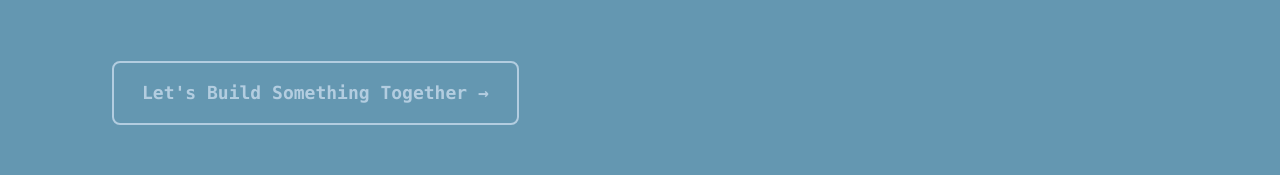
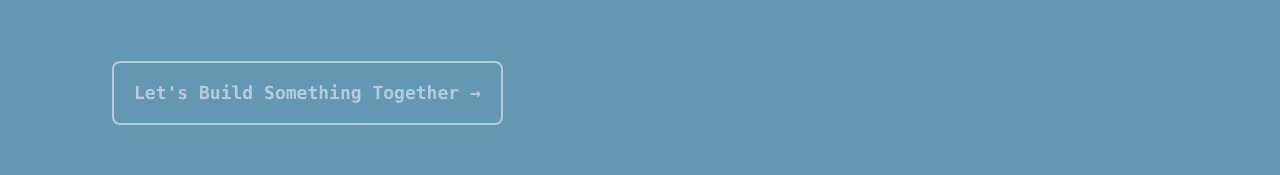
Before and after one commit to tuladharamar/Portfolio, a React (Vite) app in the folder Frontend/: page /about in a window 1280 px wide. Shown: the part 1477-1652 px from the top of the page. Built offline with nearby package versions, Linux system fonts and the light colour scheme; a web font is replaced by a local one.

Commit message:
changing in padding

```diff
--- a/Frontend/src/Components/Body/About.tsx
+++ b/Frontend/src/Components/Body/About.tsx
@@ -85,7 +85,7 @@ const About = () => {
               transition={{ delay: 0.9, duration: 0.6 }}
               className="pt-4">
 
-              <Link to="/contact" className="inline-flex items-center px-7 py-4 rounded-lg border-2 border-accent text-accent font-mono font-bold text-lg hover:bg-accent/10 hover:shadow-lg hover:shadow-accent/20 transition-all duration-300 transform hover:-translate-y-1">
+              <Link to="/contact" className="inline-flex items-center px-5 py-4 rounded-lg border-2 border-accent text-accent font-mono font-bold text-lg hover:bg-accent/10 hover:shadow-lg hover:shadow-accent/20 transition-all duration-300 transform hover:-translate-y-1">
                 Let's Build Something Together →
               </Link>
             </motion.div>
```
